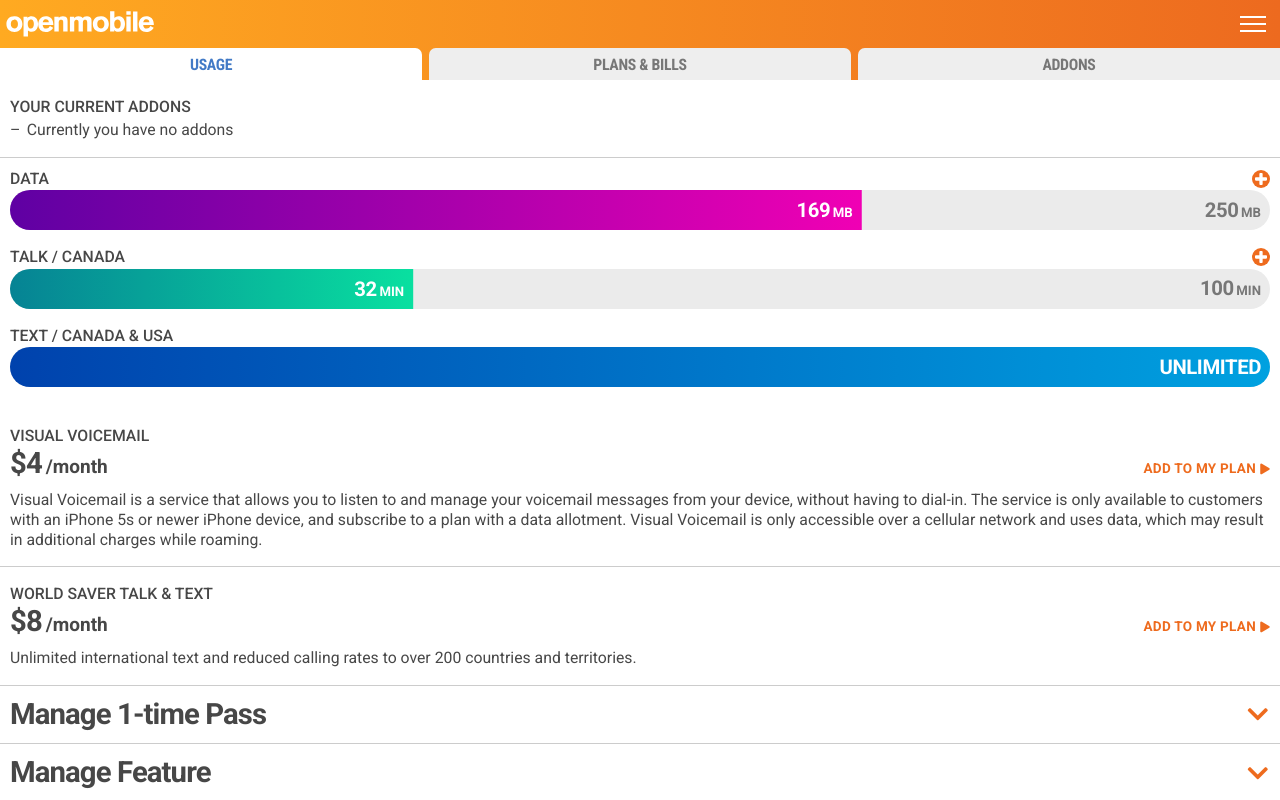
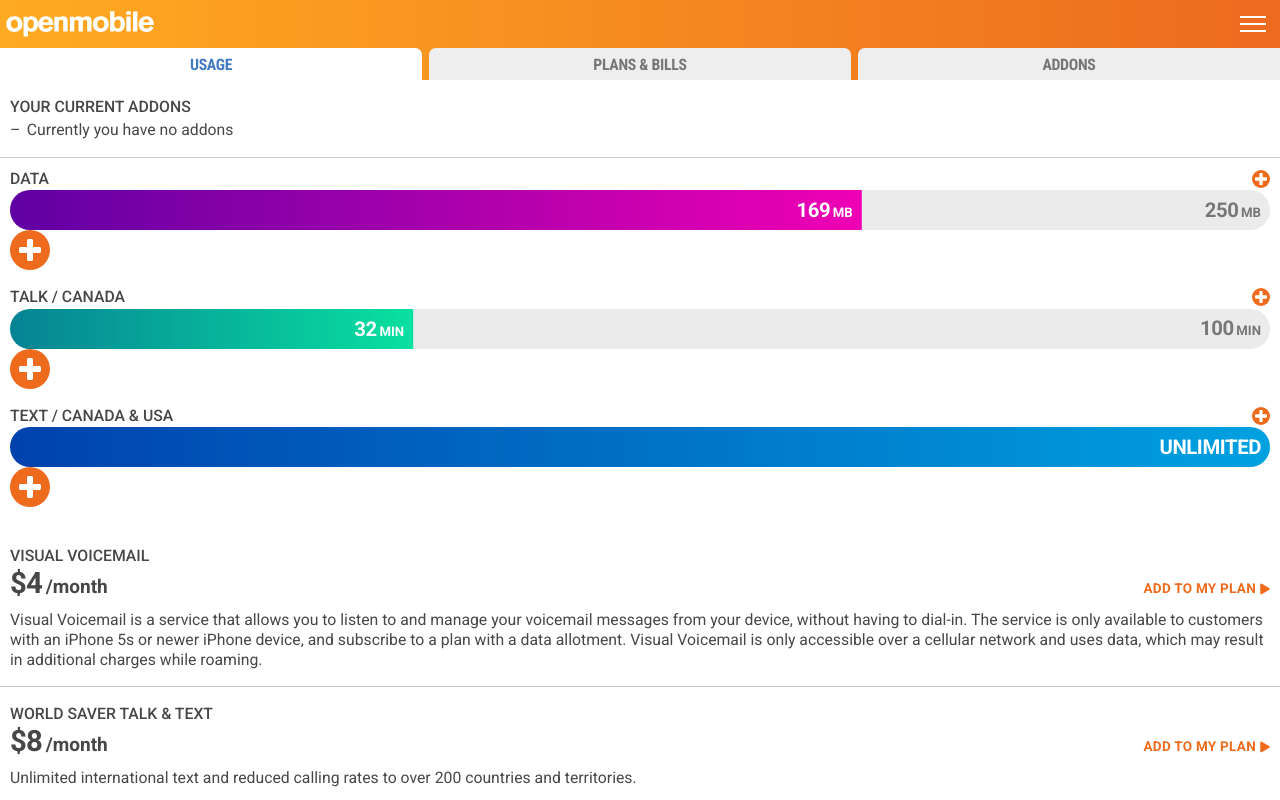
Before and after one commit to Tivo389/20181118_mobile_usage_dashboard, a React (Create React App) app in the folder mobile-usage-dashboard/: page / in a window 1280 px wide. Shown: the top 800 px of the page. Built offline with nearby package versions, Linux system fonts and the light colour scheme.

Commit message:
blockPlanAddon

```diff
--- a/mobile-usage-dashboard/src/components/BarChart.js
+++ b/mobile-usage-dashboard/src/components/BarChart.js
@@ -2,32 +2,43 @@ import React, { Component } from 'react';
 
 class BarChart extends Component {
   render() {
-    const { title, amountFull, amountCurrent, unit, showAddBtn } = this.props;
-    const barWidth = amountCurrent/amountFull || null;
-    const scaleFix = amountFull/amountCurrent || null;
+    const {
+      title,
+      amountFull:amtFull,
+      amountCurrent:amtCur,
+      unit,
+      showBarChartBtnSm:btnSm,
+      showBarChartBtnLg:btnLg
+    } = this.props;
+    const barWidth = amtCur/amtFull || null;
+    const scaleFix = amtFull/amtCur || null;
     return (
-      <div>
+      <div className="barChartContainer">
         <h3>{ title }</h3>
-        { showAddBtn === "true" &&
-          <button className="blockDataBtn">
+        { btnSm === true &&
+          <button className="barChartBtnSm">
             <img src={require('./../images/svgAdd.svg')} alt="Add Button"/>
           </button>
         }
-        <div className="barChart">
+        <div className="barChart" data-name="barChart">
           <div
             className={`barChartBar ${title.toLowerCase()}`}
             style={{transform: `scaleX(${barWidth})`}}>
             <p style={{transform: `scaleX(${scaleFix})`}}>
-              { amountCurrent }
+              { amtCur }
               { unit !== "" && <span>{ unit }</span> }
             </p>
-            {/* 999 Continue here */}
           </div>
           <p>
-            { amountFull }
+            { amtFull }
             { unit !== "" && <span>{ unit }</span> }
           </p>
         </div>
+        { btnLg === true &&
+          <button className="barChartBtnLg">
+            <img src={require('./../images/svgAdd.svg')} alt="Add Button"/>
+          </button>
+        }
       </div>
     );
   }
--- a/mobile-usage-dashboard/src/components/BlockPlanUsage.js
+++ b/mobile-usage-dashboard/src/components/BlockPlanUsage.js
@@ -2,6 +2,17 @@ import React, { Component } from 'react';
 import BarChart from './BarChart';
 
 class BlockPlanUsage extends Component {
+  showBtnSm=true;
+  showBtnLg=true;
+
+  componentWillMount() {
+    // window.location.pathname
+    // if ()
+    // CONTINUE HERE
+    // check the path, and turn on and off the btns.
+    // 999
+  }
+
   render() {
     return (
       <div className="block blockData">
@@ -10,19 +21,22 @@ class BlockPlanUsage extends Component {
           amountFull="250"
           amountCurrent="169"
           unit="mb"
-          showAddBtn="true"></BarChart>
+          showBarChartBtnSm={this.showBtnSm}
+          showBarChartBtnLg={this.showBtnLg}></BarChart>
         <BarChart
           title="Talk / Canada"
           amountFull="100"
           amountCurrent="32"
           unit="min"
-          showAddBtn="true"></BarChart>
+          showBarChartBtnSm={this.showBtnSm}
+          showBarChartBtnLg={this.showBtnLg}></BarChart>
         <BarChart
           title="Text / Canada &amp; USA"
           amountFull="Unlimited"
           amountCurrent="Unlimited"
           unit=""
-          showAddBtn="false"></BarChart>
+          showBarChartBtnSm={this.showBtnSm}
+          showBarChartBtnLg={this.showBtnLg}></BarChart>
       </div>
     );
   }
--- a/mobile-usage-dashboard/src/css/_barChart.scss
+++ b/mobile-usage-dashboard/src/css/_barChart.scss
@@ -9,6 +9,44 @@
     letter-spacing: initial;
     margin: 0 0 0 0.2em;
     text-transform: uppercase;
+  }
+}
+
+.barChartContainer [class^="barChartBtn"] {
+  @extend %extendBtn;
+  align-items: center;
+  background-color: $colorMain;
+  color: $colorWhite;
+  display: flex;
+  font-weight: $fontWeightBold;
+  justify-content: center;
+  transition-duration: $transitionS;
+  @include hover {
+    transform: rotateZ(180deg);
+    &:active {
+      transition-duration: initial;
+      transform: rotateZ(180deg) translateY(-2px);
+    }
+  }
+}
+
+.barChartContainer .barChartBtnSm {
+  height: 18px;
+  width: 18px;
+  & img {
+    display: block;
+    height: 12px;
+    width: 12px;
+  }
+}
+
+.barChartContainer .barChartBtnLg {
+  height: 40px;
+  width: 40px;
+  & img {
+    display: block;
+    height: 22px;
+    width: 22px;
   }
 }
 
@@ -24,11 +62,14 @@
   padding: 0 0.8rem 0 0;
   position: relative;
   width: 100%;
+  &.caterBtnLg {
+    width: calc(100% - 52px);
+  }
   & > p {
     @extend %extendText;
     color: $colorGray;
   }
-  & > .barChartBar {
+  & .barChartBar {
     bottom: 0;
     display: flex;
     flex-direction: column;
--- a/mobile-usage-dashboard/src/css/_block.scss
+++ b/mobile-usage-dashboard/src/css/_block.scss
@@ -4,40 +4,6 @@
   font-size: $fontH3;
   font-weight: $fontWeightRegular;
   margin: 0.6em 0 0 0;
-}
-
-%extendBtn {
-  appearance: none;
-  border-radius: 500px;
-  border: 0;
-  font-family: $fontBody;
-  line-height: 1;
-  padding: 0;
-  &:focus {
-    outline: 0;
-  }
-  & i {
-    margin: 0 0 0 0.4em;
-    font-size: 80%;
-  }
-  & i.fa-plus {
-    margin: 0;
-  }
-}
-
-%extendBtnHover {
-  @include hover {
-    margin-left: -4px;
-    padding-left: 4px;
-    transform: translateX(4px);
-    &:active {
-      margin-top: -2px;
-      padding-top: 2px;
-      margin-left: -4px;
-      padding-left: 4px;
-      transform: translate(4px, 2px);
-    }
-  }
 }
 
 .block {
@@ -67,31 +33,7 @@
       margin: 1.6rem 0 0 0;
     }
     & h3 {
-      flex: 1 0 auto;
-    }
-  }
-  & .blockDataBtn {
-    @extend %extendBtn;
-    align-items: center;
-    background-color: $colorMain;
-    color: $colorWhite;
-    display: flex;
-    font-weight: $fontWeightBold;
-    height: 18px;
-    justify-content: center;
-    transition-duration: $transitionS;
-    width: 18px;
-    & img {
-      display: block;
-      height: 12px;
-      width: 12px;
-    }
-    @include hover {
-      transform: rotateZ(180deg);
-      &:active {
-        transition-duration: initial;
-        transform: rotateZ(180deg) translateY(-2px);
-      }
+      flex: 1 0 calc(100% - 18px);
     }
   }
 }
--- a/mobile-usage-dashboard/src/css/stylesheet.css
+++ b/mobile-usage-dashboard/src/css/stylesheet.css
@@ -358,6 +358,33 @@ a {
   html {
     font-size: 70.5%; } }
 
+.blockFooter .blockFooterBtn, .blockInfo .blockInfoBtn, .blockTitle button, .barChartContainer [class^="barChartBtn"] {
+  appearance: none;
+  border-radius: 500px;
+  border: 0;
+  font-family: "Roboto", "Helvetica Neue", Helvetica, Arial, sans-serif;
+  line-height: 1;
+  padding: 0; }
+  .blockFooter .blockFooterBtn:focus, .blockInfo .blockInfoBtn:focus, .blockTitle button:focus, .barChartContainer :focus[class^="barChartBtn"] {
+    outline: 0; }
+  .blockFooter .blockFooterBtn i, .blockInfo .blockInfoBtn i, .blockTitle button i, .barChartContainer [class^="barChartBtn"] i {
+    margin: 0 0 0 0.4em;
+    font-size: 80%; }
+  .blockFooter .blockFooterBtn i.fa-plus, .blockInfo .blockInfoBtn i.fa-plus, .blockTitle button i.fa-plus, .barChartContainer [class^="barChartBtn"] i.fa-plus {
+    margin: 0; }
+
+@media (any-hover: hover) {
+  .blockFooter .btnHover:hover, .blockInfo .blockInfoBtn:hover, .blockTitle button:hover {
+    margin-left: -4px;
+    padding-left: 4px;
+    transform: translateX(4px); }
+    .blockFooter .btnHover:hover:active, .blockInfo .blockInfoBtn:hover:active, .blockTitle button:hover:active {
+      margin-top: -2px;
+      padding-top: 2px;
+      margin-left: -4px;
+      padding-left: 4px;
+      transform: translate(4px, 2px); } }
+
 header {
   min-height: 44px;
   min-width: 100%;
@@ -419,33 +446,6 @@ header {
   font-weight: 400;
   margin: 0.6em 0 0 0; }
 
-.blockData .blockDataBtn, .blockFooter .blockFooterBtn, .blockInfo .blockInfoBtn, .blockTitle button {
-  appearance: none;
-  border-radius: 500px;
-  border: 0;
-  font-family: "Roboto", "Helvetica Neue", Helvetica, Arial, sans-serif;
-  line-height: 1;
-  padding: 0; }
-  .blockData .blockDataBtn:focus, .blockFooter .blockFooterBtn:focus, .blockInfo .blockInfoBtn:focus, .blockTitle button:focus {
-    outline: 0; }
-  .blockData .blockDataBtn i, .blockFooter .blockFooterBtn i, .blockInfo .blockInfoBtn i, .blockTitle button i {
-    margin: 0 0 0 0.4em;
-    font-size: 80%; }
-  .blockData .blockDataBtn i.fa-plus, .blockFooter .blockFooterBtn i.fa-plus, .blockInfo .blockInfoBtn i.fa-plus, .blockTitle button i.fa-plus {
-    margin: 0; }
-
-@media (any-hover: hover) {
-  .blockFooter .btnHover:hover, .blockInfo .blockInfoBtn:hover, .blockTitle button:hover {
-    margin-left: -4px;
-    padding-left: 4px;
-    transform: translateX(4px); }
-    .blockFooter .btnHover:hover:active, .blockInfo .blockInfoBtn:hover:active, .blockTitle button:hover:active {
-      margin-top: -2px;
-      padding-top: 2px;
-      margin-left: -4px;
-      padding-left: 4px;
-      transform: translate(4px, 2px); } }
-
 .block {
   padding: 12px 10px;
   border-bottom: 1px solid #cccccc; }
@@ -467,27 +467,7 @@ header {
     .blockData > div + div {
       margin: 1.6rem 0 0 0; }
     .blockData > div h3 {
-      flex: 1 0 auto; }
-  .blockData .blockDataBtn {
-    align-items: center;
-    background-color: #ee6b1e;
-    color: #FFFFFF;
-    display: flex;
-    font-weight: 700;
-    height: 18px;
-    justify-content: center;
-    transition-duration: 0.3s;
-    width: 18px; }
-    .blockData .blockDataBtn img {
-      display: block;
-      height: 12px;
-      width: 12px; }
-    @media (any-hover: hover) {
-      .blockData .blockDataBtn:hover {
-        transform: rotateZ(180deg); }
-        .blockData .blockDataBtn:hover:active {
-          transition-duration: initial;
-          transform: rotateZ(180deg) translateY(-2px); } }
+      flex: 1 0 calc(100% - 18px); }
 
 .blockFooter {
   border-bottom: 4px solid #FFFFFF;
@@ -566,17 +546,48 @@ header {
     font-size: calc(2.6rem * 0.8);
     margin: 0 2px 0 0; }
 
-.barChart > p, .barChart > .barChartBar p {
+.barChart > p, .barChart .barChartBar p {
   font-size: 1.8rem;
   font-weight: 700;
   letter-spacing: -0.02em;
   line-height: 1;
   text-align: right; }
-  .barChart > p > span, .barChart > .barChartBar p > span {
+  .barChart > p > span, .barChart .barChartBar p > span {
     font-size: 65%;
     letter-spacing: initial;
     margin: 0 0 0 0.2em;
     text-transform: uppercase; }
+
+.barChartContainer [class^="barChartBtn"] {
+  align-items: center;
+  background-color: #ee6b1e;
+  color: #FFFFFF;
+  display: flex;
+  font-weight: 700;
+  justify-content: center;
+  transition-duration: 0.3s; }
+  @media (any-hover: hover) {
+    .barChartContainer [class^="barChartBtn"]:hover {
+      transform: rotateZ(180deg); }
+      .barChartContainer [class^="barChartBtn"]:hover:active {
+        transition-duration: initial;
+        transform: rotateZ(180deg) translateY(-2px); } }
+
+.barChartContainer .barChartBtnSm {
+  height: 18px;
+  width: 18px; }
+  .barChartContainer .barChartBtnSm img {
+    display: block;
+    height: 12px;
+    width: 12px; }
+
+.barChartContainer .barChartBtnLg {
+  height: 40px;
+  width: 40px; }
+  .barChartContainer .barChartBtnLg img {
+    display: block;
+    height: 22px;
+    width: 22px; }
 
 .barChart {
   background-color: #EBEBEB;
@@ -590,9 +601,11 @@ header {
   padding: 0 0.8rem 0 0;
   position: relative;
   width: 100%; }
+  .barChart.caterBtnLg {
+    width: calc(100% - 52px); }
   .barChart > p {
     color: #777777; }
-  .barChart > .barChartBar {
+  .barChart .barChartBar {
     bottom: 0;
     display: flex;
     flex-direction: column;
@@ -602,13 +615,13 @@ header {
     right: 0;
     top: 0;
     transform-origin: left; }
-    .barChart > .barChartBar.data {
+    .barChart .barChartBar.data {
       background-image: linear-gradient(-270deg, #5F00A3 0%, #F000B4 100%); }
-    .barChart > .barChartBar.talk {
+    .barChart .barChartBar.talk {
       background-image: linear-gradient(-270deg, #068394 0%, #09E0A0 100%); }
-    .barChart > .barChartBar.text {
+    .barChart .barChartBar.text {
       background-image: linear-gradient(-90deg, #00A1E0 0%, #0042AD 100%); }
-    .barChart > .barChartBar p {
+    .barChart .barChartBar p {
       color: #FFFFFF;
       padding: 0 0.8rem 0 0;
       transform-origin: right;
--- a/mobile-usage-dashboard/src/css/stylesheet.scss
+++ b/mobile-usage-dashboard/src/css/stylesheet.scss
@@ -3,7 +3,7 @@
 @import '_normalizeCustomConfig';
 @import '_variable';
 @import '_font';
-@import '_mixins';
+@import '_scssMixinAndExtend';
 
 @import '_header';
 @import '_navTabs';
```
Also changed, not shown: mobile-usage-dashboard/src/css/__scssMixinAndExtend.scss (added, +54 -0 lines), mobile-usage-dashboard/src/css/_mixins.scss (deleted, +0 -20 lines).
